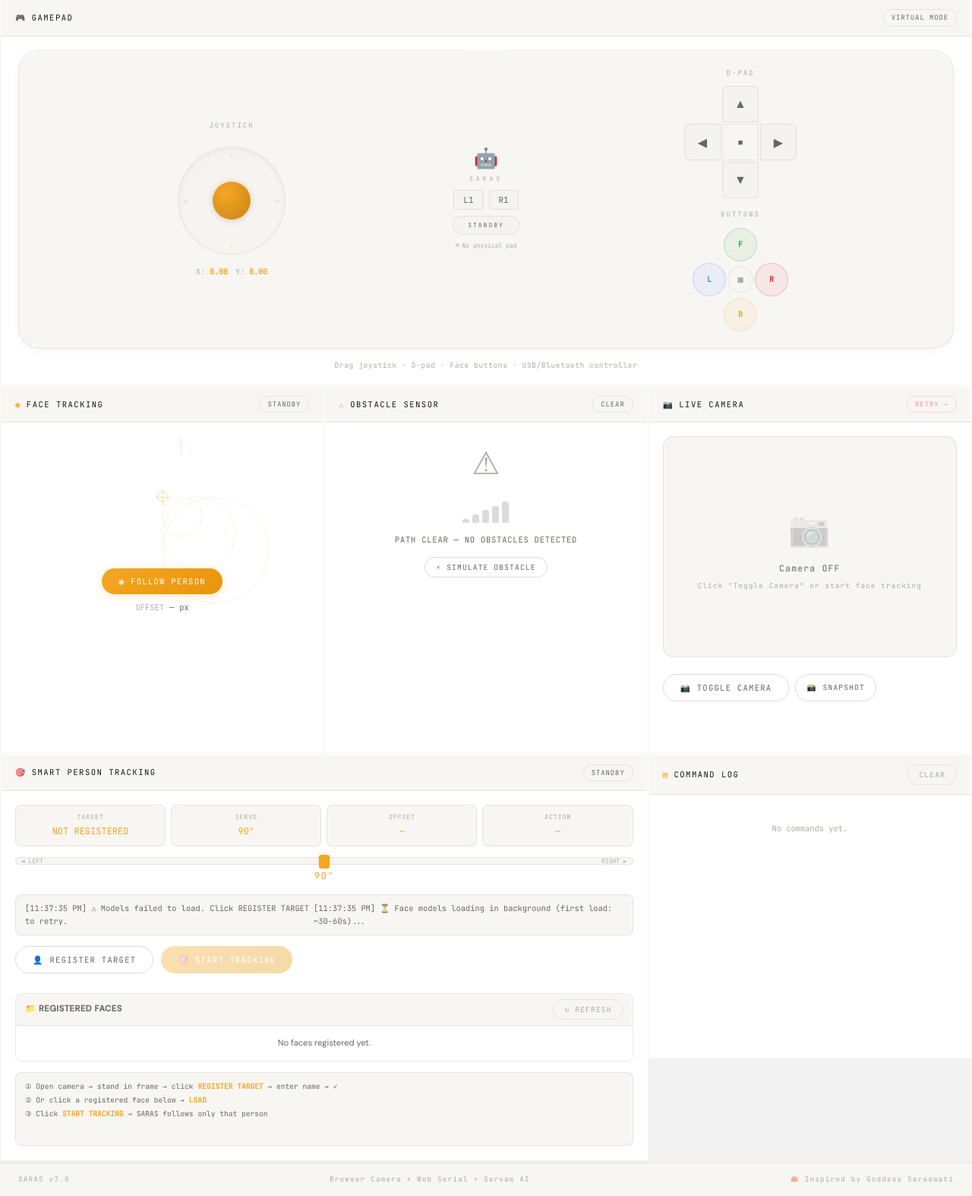
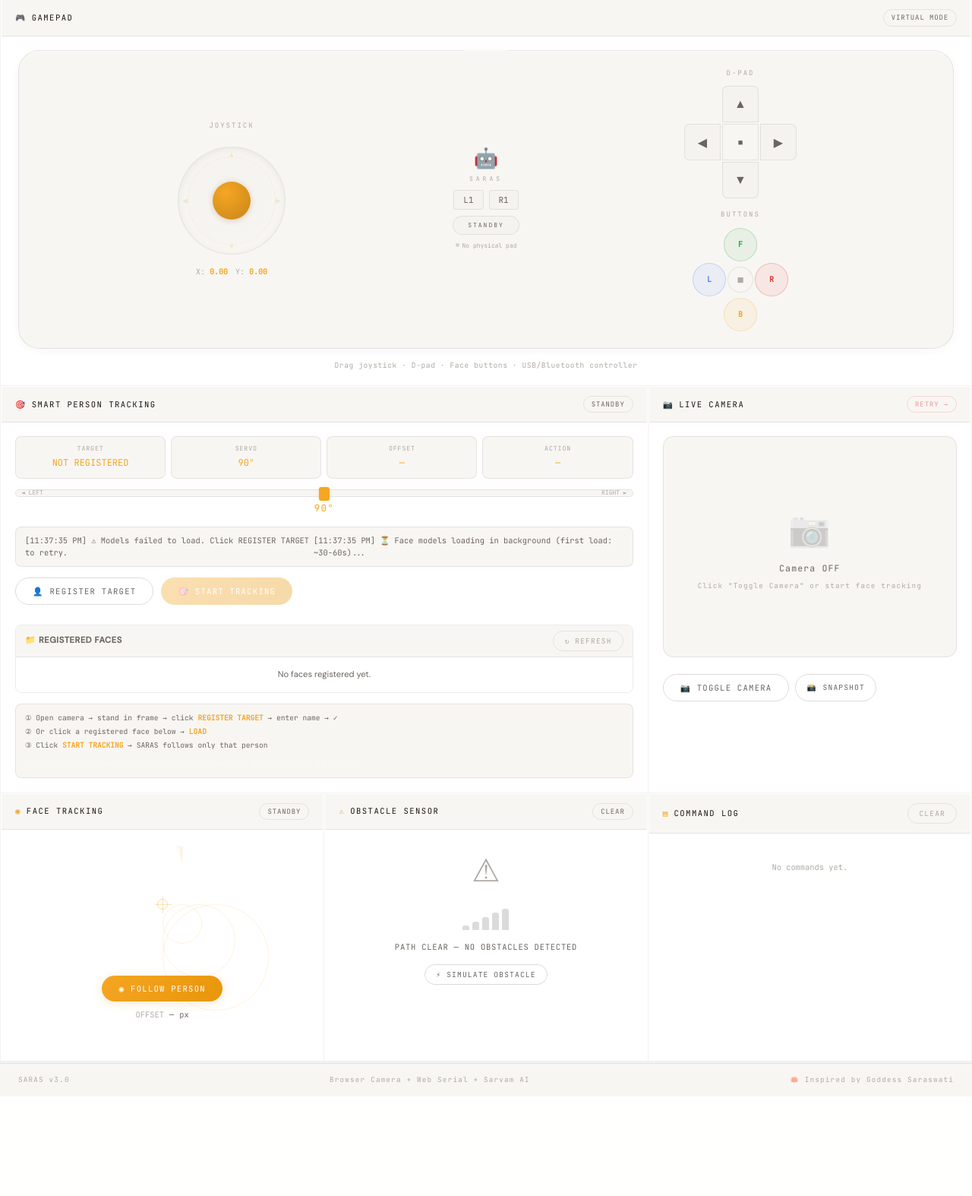
Before and after one commit to wishdomboy/SARASv21, a Flask app: page / in a window 1280 px wide. Shown: the part 1223-2797 px from the top of the page at 76% size. After the commit the page ends 2649 px from the top, so only its background shows below. Run offline with Flask 3, Linux system fonts and the light colour scheme; data that the repository does not hold is empty; some libraries are stand-ins or nearby versions; some web fonts are replaced.

Commit message:
Fix: CSS grid rows for new layout - SmartTrack row3, Follow+Obstacle row4

```diff
--- a/static/style.css
+++ b/static/style.css
@@ -193,10 +193,10 @@
 .manual-panel      {grid-column:2;    grid-row:1}
 .chat-panel        {grid-column:3;    grid-row:1}
 .gamepad-panel     {grid-column:1/-1; grid-row:2}
-.face-panel        {grid-column:1;    grid-row:3}
-.obstacle-panel    {grid-column:2;    grid-row:3}
+.smart-track-panel {grid-column:1/3;  grid-row:3}
 .camera-panel      {grid-column:3;    grid-row:3}
-.smart-track-panel {grid-column:1/3;  grid-row:4}
+.face-panel        {grid-column:1;    grid-row:4}
+.obstacle-panel    {grid-column:2;    grid-row:4}
 .log-panel         {grid-column:3;    grid-row:4}
 
 .panel{background:var(--bg-panel);display:flex;flex-direction:column;border:1px solid transparent;transition:border-color var(--transition);position:relative;overflow:hidden}
```
